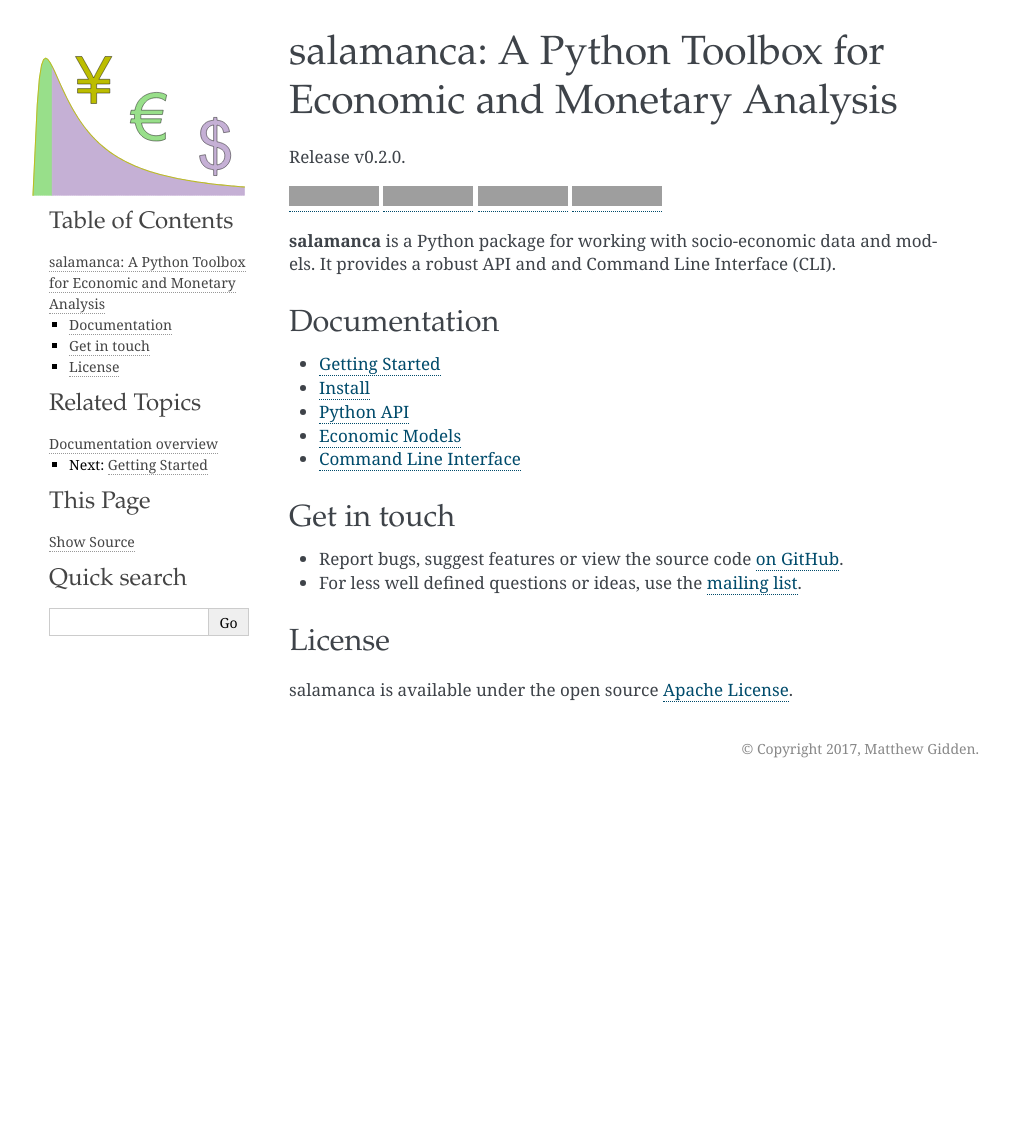
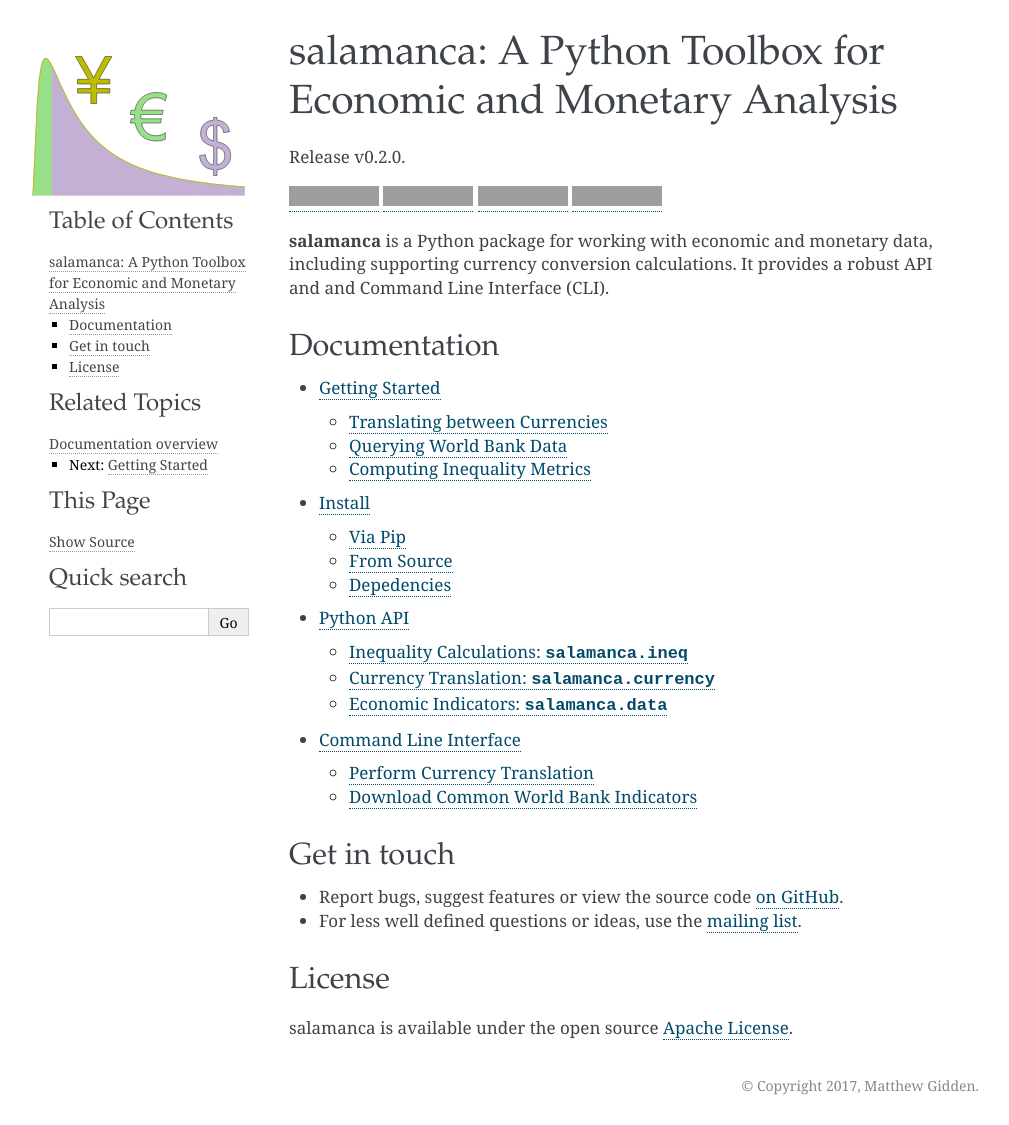
Before and after one commit to gidden/salamanca, a Sphinx documentation site: the page built from doc/index.rst, in a window 1280 px wide. Shown: the whole page, without its empty margins (131-1140 px from the left). Built offline with Sphinx 7.4.7, drawn with Linux system fonts in a browser that asks for light colours; before the commit the page ends 900 px from its top, so only the background shows below that; grey boxes are pictures that could not be loaded.

Commit message:
adding more notebooks

```diff
--- a/doc/index.rst
+++ b/doc/index.rst
@@ -20,19 +20,19 @@ Release v\ |version|.
    :alt: Documentation Status
 
 
-**salamanca** is a Python package for working with socio-economic data and
-models. It provides a robust API and and Command Line Interface (CLI).
+**salamanca** is a Python package for working with economic and monetary data,
+including supporting currency conversion calculations. It provides a robust API and and
+Command Line Interface (CLI).
 
 Documentation
 -------------
 
 .. toctree::
-   :maxdepth: 1
+   :maxdepth: 2
 
    starting
    install
    api
-   models
    cli
 
 
--- a/doc/starting.rst
+++ b/doc/starting.rst
@@ -5,4 +5,6 @@ Getting Started
 .. toctree::
    :maxdepth: 1
 
+   notebooks/currencies.ipynb
+   notebooks/world_bank.ipynb
    notebooks/inequality.ipynb
```
Also changed, not shown: doc/notebooks/currencies.ipynb (added), doc/notebooks/inequality.ipynb, doc/notebooks/world_bank.ipynb (added).
